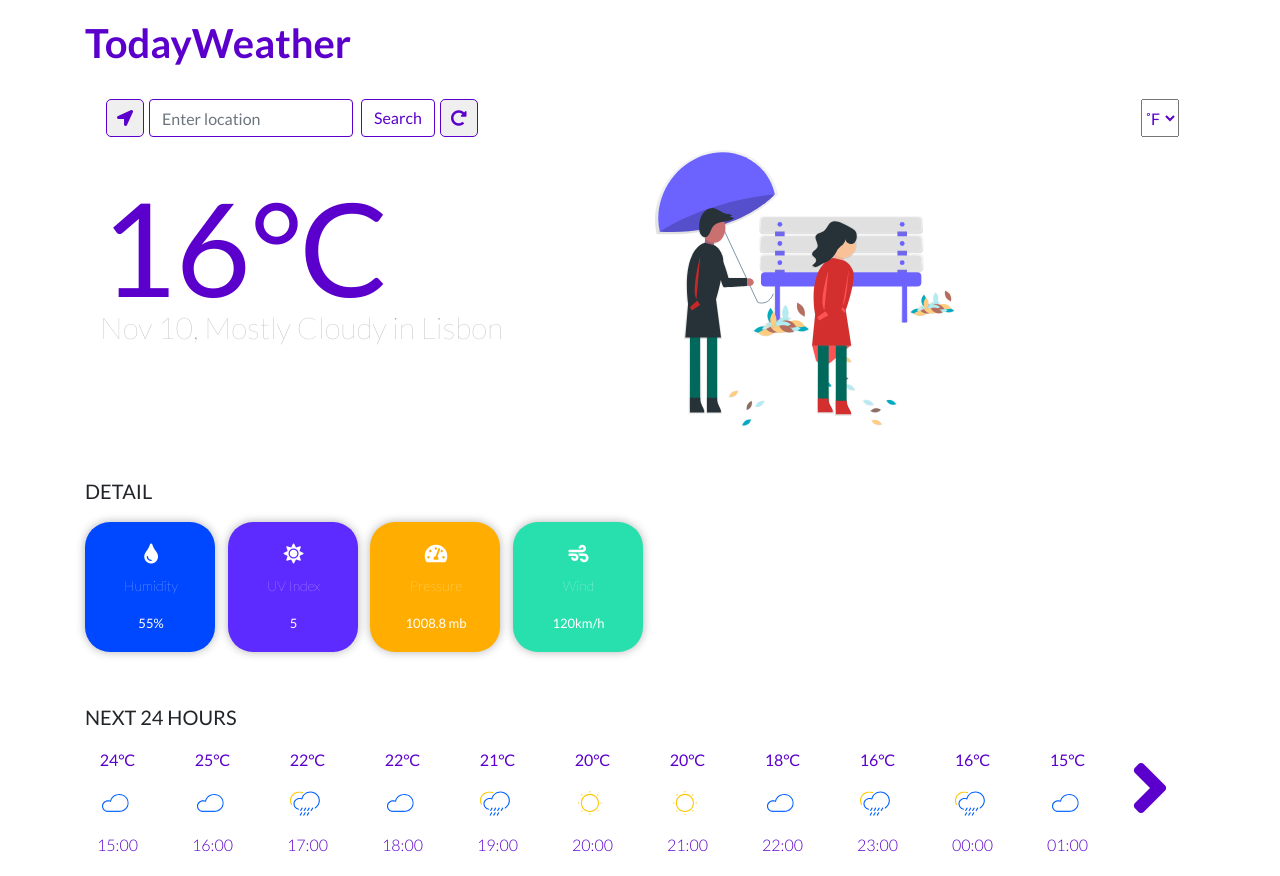
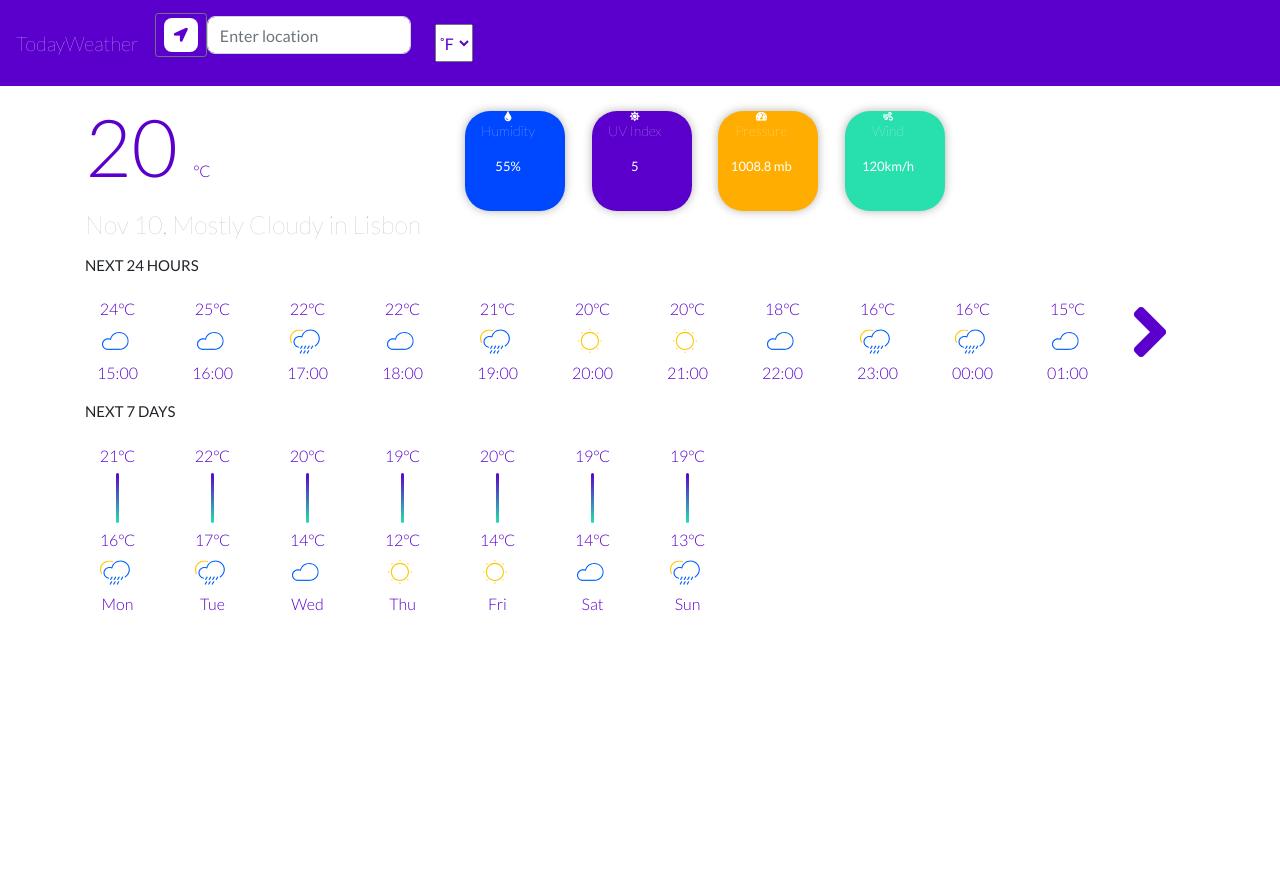
Before and after one commit to cyrielle-h/TodayWeather, a plain HTML site: page index.html in a window 1280 px wide. Shown: the top 876 px of the page. After the commit the page ends 800 px from the top, so only its background shows below. Drawn offline with nearby package versions, Linux system fonts and the light colour scheme.

Commit message:
UI new update

```diff
--- a/index.html
+++ b/index.html
@@ -1,5 +1,6 @@
  <html>
     <head>
+
     	<script src="https://code.jquery.com/jquery-3.3.1.slim.min.js" integrity="sha384-q8i/X+965DzO0rT7abK41JStQIAqVgRVzpbzo5smXKp4YfRvH+8abtTE1Pi6jizo" crossorigin="anonymous"></script>
 		<script src="https://cdnjs.cloudflare.com/ajax/libs/popper.js/1.14.3/umd/popper.min.js" integrity="sha384-ZMP7rVo3mIykV+2+9J3UJ46jBk0WLaUAdn689aCwoqbBJiSnjAK/l8WvCWPIPm49" crossorigin="anonymous"></script>
 
@@ -11,39 +12,21 @@
         <link href="https://fonts.googleapis.com/css?family=Lato:100,100i,300,300i,400,400i,700,700i,900,900i" rel="stylesheet">
 
         <link rel="stylesheet" href="stylesheets/app.css">
-        <script src="js/app.js"></script>
+
+
     </head>
 
     <body>
 <!-- FIRST NAVABAR -->
 
-        <nav class="navbar navbar-default">
-            <div class="container">
-                <div class="navbar-header">
-                    <a href="#" class="navbar-brand">TodayWeather</a>
-                </div>
-            </div>
-        </nav>
-
-        <!-- SECOND NAVBAR -->
-
-        <div class="container">
-            <nav class="navbar navbar-expand-lg">
-                <button class="CurrentLocation">
-                    <i class="fas fa-location-arrow icon"></i>
+    <nav class="navbar sticky-top navbar-expand-sm navbar-light" style="background-color: #5B00CC;">
+        <a class="navbar-brand" href="#">TodayWeather</a>
+        <form class="form-inline">
+            <button class="btn btn-sm btn-outline-secondary" type="button">
+                <i class="fas fa-location-arrow currentLocation"></i>
             </button>
-                <button class="navbar-toggler" type="button" data-toggle="collapse" data-target="#navbarSupportedContent" aria-controls="navbarSupportedContent" aria-expanded="false" aria-label="Toggle navigation">
-                    <span class="navbar-toggler-icon"></span>
-                </button>
-                <div class="collapse navbar-collapse" id="navbarSupportedContent">
-                <form class="form-inline my-2 my-lg-0">
-                    <input class="form-control mr-sm-2" type="search" placeholder="Enter location" aria-label="Search">
-                    <button class="btn btn-outline-success my-2 my-sm-0" type="submit">Search</button>
+            <input class="form-control mr-sm-2 searchLocation" type="search" placeholder="Enter location" aria-label="Search">
         </form>
-                <button class="Refresh">
-                    <i class="fas fa-redo-alt"></i>
-                </button>
-                </div>
         <div class="option">
             <div class="selectric-hide-select">
                 <select class="units" tabindex="-1">
@@ -55,56 +38,60 @@
     </nav>
 
 <!-- Info Today and illustration -->
+        <div class="container">
+            <div class="weather-summary">
+                <div class="row">
 
-        <div class="container info-today">
-            <div class="row">
-                <div class="col col-md-6">
-                    <p class="temperature-now">16°C</p>
-                    <p class="date-DescriptionWeather-city">Nov 10, Mostly Cloudy in Lisbon</p>
+<!-- PARTIE GAUCHE -->
+                    <div class="col col-md-4">
+                        <div class="temperature-now">20
+                            <div class="weather-unit">
+                            °C
                             </div>
-                <div class="col col-md-6">
-                    <img class="illustration" src="undraw_autumn_2_ygk5.svg" width="300">
+                        </div>
+                        <div class="weather-summary__text">
+                            <div class="date">Nov 10,
+                            </div>
+                            <div class="weather-description">Mostly Cloudy
+                            </div>
+                            <div class="city">in Lisbon
                             </div>
                         </div>
                     </div>
-
-        <!-- DETAIL-->
-
-        <div class="details">
-            <p class="subtitle">detail</p>
+<!-- PARTIE DROITE -->
+                        <div class="col-md-8">
+                            <div class="weater-details">
                                 <div class="row">
-                <div class="col-md-6">
-                    <div class="row">
-                        <div class="col-md-3">
-                            <div class="detail-box1">
-                                <div class="content">
+                                    <div class="col-md-2">
+                                        <div class="detail-box detail-box__humidity">
+                                            <div class="detail-box__content">
                                                 <i class="fas fa-tint detail-icon"></i>
                                                 <p class="detail-title">Humidity</p>
                                                 <p class="detail-result">55%</p>
                                             </div>
                                         </div>
                                     </div>
-                        <div class="col-md-3">
-                            <div class="detail-box2">
-                                <div class="content">
+                                    <div class="col-md-2">
+                                        <div class="detail-box detail-box__uvIndex">
+                                            <div class="detail-box__content">
                                                 <i class="fas fa-sun detail-icon"></i>
                                                 <p class="detail-title">UV Index</p>
                                                 <p class="detail-result">5</p>
                                             </div>
                                         </div>
                                     </div>
-                        <div class="col-md-3">
-                            <div class="detail-box3">
-                                <div class="content">
+                                    <div class="col-md-2">
+                                        <div class="detail-box detail-box__pressure">
+                                            <div class="detail-box__content">
                                                 <i class="fas fa-tachometer-alt detail-icon"></i>
                                                 <p class="detail-title">Pressure</p>
                                                 <p class="detail-result">1008.8 mb</p>
                                             </div>
                                         </div>
                                     </div>
-                        <div class="col-md-3">
-                            <div class="detail-box4">
-                                <div class="content">
+                                    <div class="col-md-2">
+                                        <div class="detail-box detail-box__wind">
+                                            <div class="detail-box__content">
                                                 <i class="fas fa-wind detail-icon"></i>
                                                 <p class="detail-title">Wind</p>
                                                 <p class="detail-result">120km/h</p>
@@ -115,10 +102,19 @@
                             </div>
                         </div>
                     </div>
+                </div>
+            </div>
+        </div>
+
+        <!-- DETAIL-->
+        <div class="container">
+
+        </div>
 
 
         <!-- NEXT 24 HOURS-->
 
+        <div class="container">
             <div class="next-24-hours">
                 <p class="subtitle">next 24 hours</p>
                 <div class="row">
@@ -182,9 +178,11 @@
                     </div>
                 </div>
             </div>
+        </div>
 
         <!-- NEXT 7 DAYS-->
 
+        <div class="container">
             <div class="next-24-hours">
                 <p class="subtitle">next 7 days</p>
                 <div class="row">
@@ -239,8 +237,7 @@
                     </div>
                 </div>
             </div>
-
-        <!-- Closing container -->
         </div>
+        <script src="js/app.js"></script>
     </body>
 </html>
--- a/stylesheets/app.css
+++ b/stylesheets/app.css
@@ -2,39 +2,28 @@ body {
 	font-family: 'Lato', sans-serif;
 }
 
-button.currentLocation {
-	border: 1px solid #5B00CC;
+/*.navbar {
+	height: 60px;
+}*/
+
+.navbar .navbar-brand {
+    color: #ffffff;
+    font-weight: lighter;
+	font-size: 20px;
 }
 
-.navbar-brand {
+.navbar .currentLocation {
 	color: #5B00CC;
-	font-weight: bold;
-	font-size: 40px;
+	background: #ffffff;
+	border-radius: 8px;
+	padding: 10px;
 }
 
-.form-control {
-	border: 1px solid #5B00CC;
-	color: #5B00CC;
+.navbar .searchLocation {
+	border-radius: 8px;
 }
 
-.btn-outline-success {
-	color: #5B00CC;
-	border: 1px solid #5B00CC;
-}
-
-.btn-outline-success:hover {
-    background-color: #5B00CC;
-    border:none;
-}
-
-.CurrentLocation {
-	padding: 10px;
-	margin: 5px;
-	border-radius: 5px;
-	color: #5B00CC;
-}
-
-.refresh {
+.option {
 	border: 1px solid #5B00CC;
 	padding: 10px;
 	margin: 5px;
@@ -48,97 +37,53 @@ button.currentLocation {
 	color: #5B00CC;
 }
 
-.illustration {
-	margin: auto;
+.temperature-now {
+	font-size: 80px;
+	font-weight: 300;
+	color: #5B00CC;
+	display: inline;
 }
 
-.temperature-now {
-	font-size: 130px;
-	font-weight: 400;
-	color: #5B00CC;
-	position: absolute;
+.weather-unit {
+	font-size:   16px;
+	display: inline;
 }
 
-.date-DescriptionWeather-city {
-	font-size: 30px;
+.weather-summary__text {
+	font-size: 25px;
 	font-weight: 250;
-	position: absolute;
-	bottom: 60px;
 	color: #A7A7A7;
 }
 
-.subtitle {
-	text-transform: uppercase;
-	font-size: 20px;
-	font-weight: 400;
-	margin-top: 50px;
-
+.date, .weather-description, .city {
+	display: inline;
 }
 
-.content {
+.weater-details {
+	margin-top: 25px;
+}
+
+.detail-box__content {
 	width: 86px;
 	height: 86px;
 	top: 22px;
 	left: 27px;
-	position: absolute;
 	text-align: center;
-	border-top: 22px;
-	padding-left: 22px;
 }
 
-.detail-box1 {
+.detail-box {
+	border-radius: 25px;
+	width: 100px;
+	height: 100px;
+	text-align: center;
 	color: #FFFFFF;
-	background: #0048FF;
-	border-radius: 25px;
-	width: 130px;
-	height: 130px;
-	text-align: center;
-	box-shadow: 0px 0px 10px rgba(0, 0, 0, .3);
-}
-
-.detail-box2 {
-	color: #FFFFFF;
-	background: #5D2AFF;
-	border-radius: 25px;
-	width: 130px;
-	height: 130px;
-	text-align: center;
-	box-shadow: 0px 0px 10px rgba(0, 0, 0, .3);
-}
-
-.detail-box3 {
-	color: #FFFFFF;
-	background: #FFAE01;
-	border-radius: 25px;
-	width: 130px;
-	height: 130px;
-	text-align: center;
-	box-shadow: 0px 0px 10px rgba(0, 0, 0, .3);
-}
-
-.detail-box4 {
-	color: #FFFFFF;
-	background: #27E0AE;
-	border-radius: 25px;
-	width: 130px;
-	height: 130px;
 	box-shadow: 0px 0px 10px rgba(0, 0, 0, .3);
 }
 
 .detail-icon {
 	text-align: center;
-	line-height: 20px;
-	font-size: 20px;
-	margin: auto;
-}
-
-.detail-title {
-	text-align: center;
-	font-weight: 200;
-	line-height: 24px;
-	font-size: 14px;
-	font-style: medium;
-	padding-top: 10px;
+	line-height: 10px;
+	font-size: 10px;
 }
 
 .detail-result {
@@ -147,28 +92,55 @@ button.currentLocation {
 	font-weight: 400;
 }
 
+.detail-box__humidity {
+	background: #0048FF;
+}
+
+.detail-box__uvIndex {
+	background: #5B00CC;
+}
+
+.detail-box__pressure {
+	background: #FFAE01;
+}
+
+.detail-box__wind {
+	background: #27E0AE;
+}
+
+.detail-title {
+	text-align: center;
+	font-weight: 200;
+	line-height: 20px;
+	font-size: 14px;
+}
+
+.subtitle {
+	text-transform: uppercase;
+	font-size: 15px;
+	font-weight: 400;
+	margin-top: 10px;
+}
+
 .weather-icon {
 	margin-left: 15px;
 }
 
-.temperature-hour {
+.temperature-hour, .temperature-nextdays, .hour {
 	text-align: center;
+	margin-bottom: 5px;
+	font-weight: 300;
+	margin-top: 5px;
+	padding: auto;
 }
 
 .fa-angle-right, .temperature-hour, .hour, .temperature-nextdays {
 	color: #5B00CC;
 }
 
-.hour, .temperature-nextdays {
-	font-weight: 300;
-	margin-top: 15px;
-	padding: auto;
-	text-align: center;
-}
-
 .thermometer {
 	width: 3px;
-	height: 70px;
+	height: 50px;
 	background-image: linear-gradient(to top, #27E0AE 0%, #5B00CC 100%);
 	border-radius: 30px;
 	margin: auto;
```
Also changed, not shown: brand.png (added), sun-regular.svg (added), tachometer-alt-solid.svg (added), tint-solid.svg (added), wind-solid.svg (added). Lines whose indentation alone changed are shown as unchanged.
